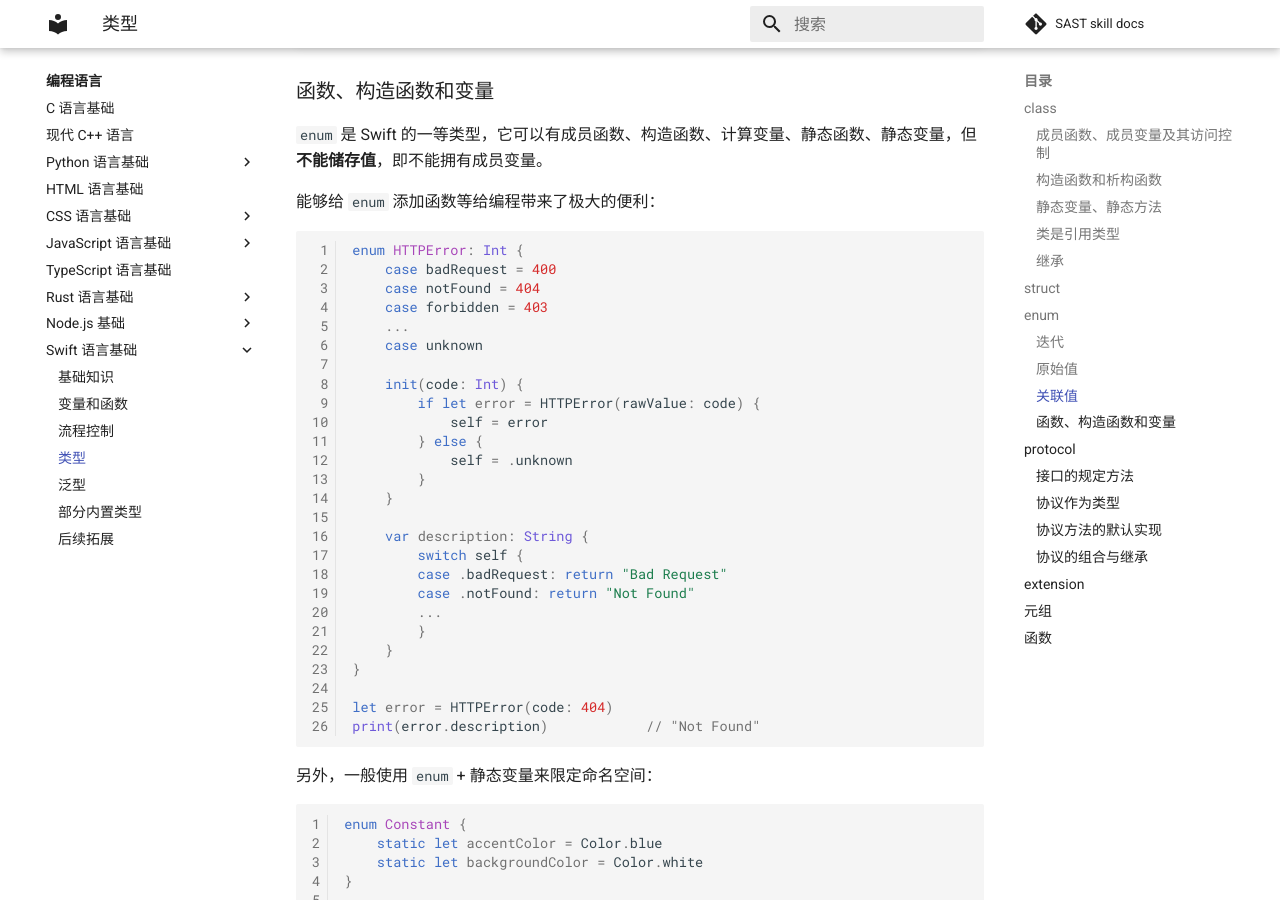
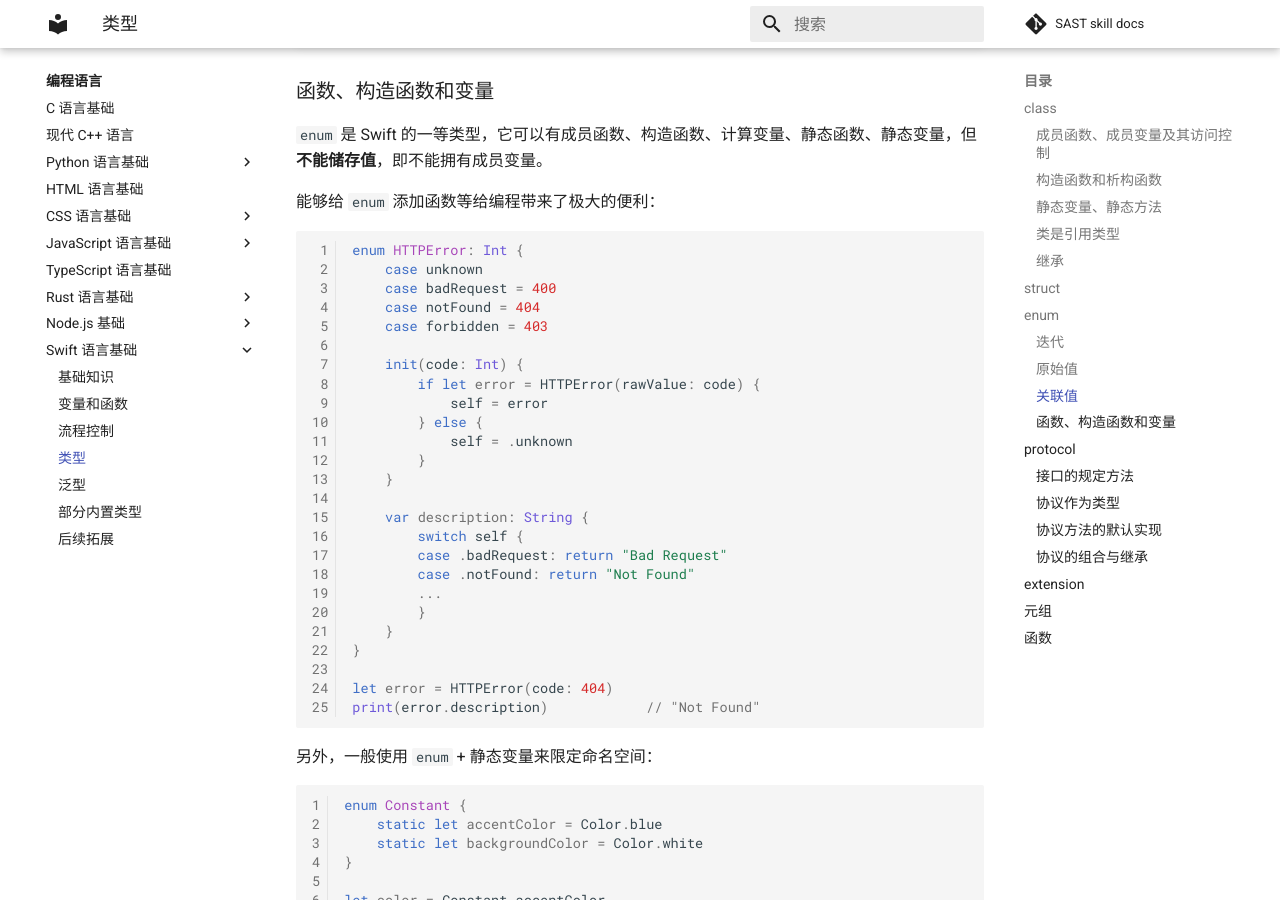
Before and after one commit to SAST-skill-docers/sast-skill-docs, an MkDocs documentation site: the page built from docs/languages/swift/types.md, in a window 1280 px wide and 900 px high, scrolled down 7187 px. Built offline with MkDocs 1.6.1 and Material for MkDocs 9.7.7, drawn with Linux system fonts in a browser that asks for light colours; formulas are drawn with MathJax 3; comment, search, counter and statistics services are not loaded.

Commit message:
Fix enum declaration

````diff
--- a/docs/languages/swift/types.md
+++ b/docs/languages/swift/types.md
@@ -340,11 +340,10 @@ if case .hamburger(let calories) = breakfast {
 
 ```swift
 enum HTTPError: Int {
+    case unknown
     case badRequest = 400
     case notFound = 404
     case forbidden = 403
-    ...
-    case unknown
 
     init(code: Int) {
         if let error = HTTPError(rawValue: code) {
````
